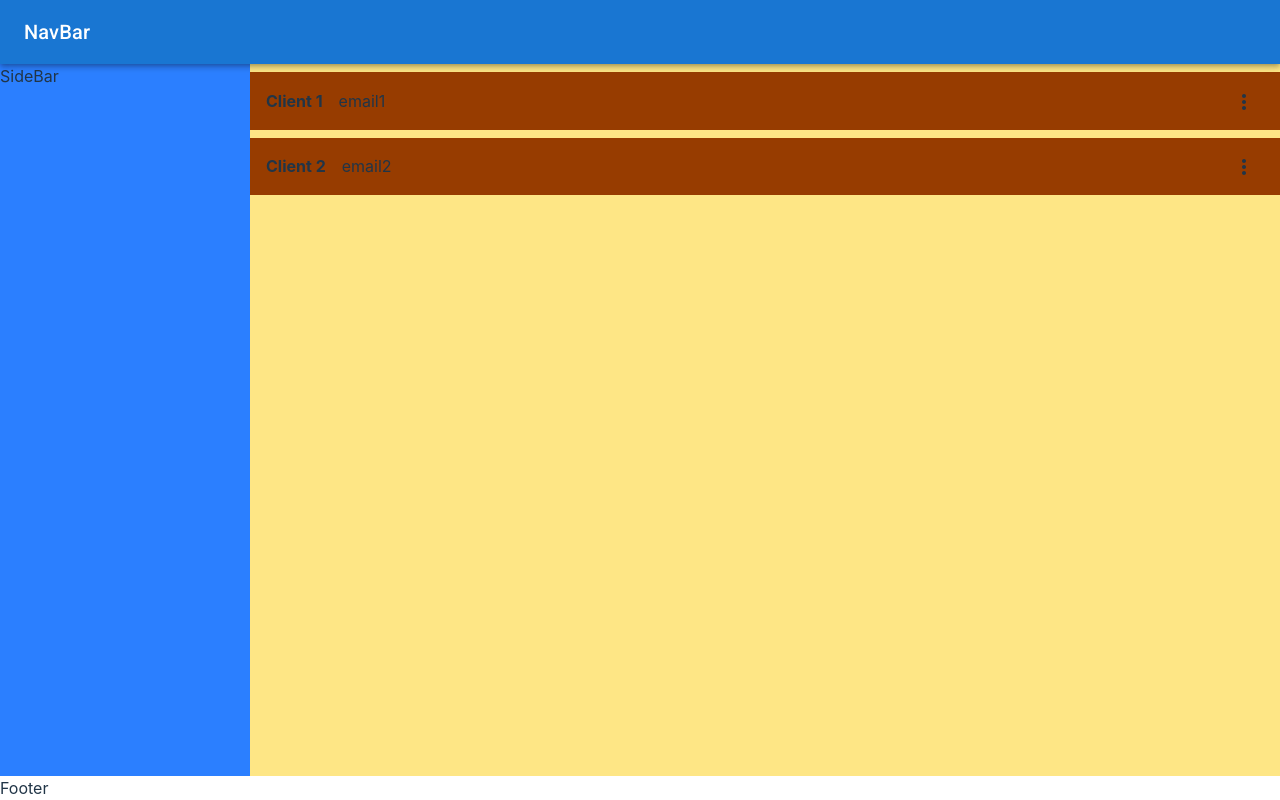
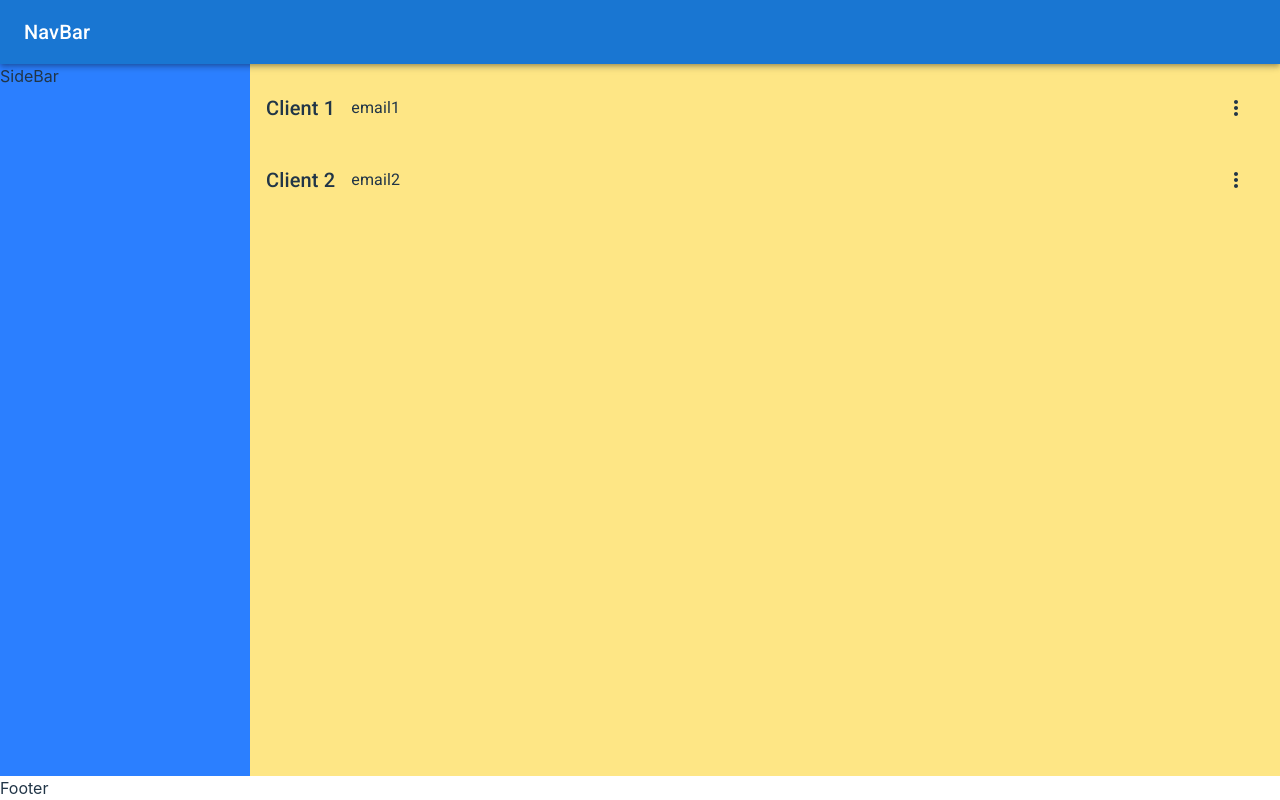
Before and after one commit to ricardoareiaslinhares/nic-project, a React (Vite) app: page /clients in a window 1280 px wide. Built offline with nearby package versions, Linux system fonts and the light colour scheme.

Commit message:
ListDisplay: with MUI

```diff
--- a/src/components/ListDisplay.tsx
+++ b/src/components/ListDisplay.tsx
@@ -1,5 +1,6 @@
 import MoreVertIcon from "@mui/icons-material/MoreVert";
-import { Box, ListItem, List } from "@mui/material";
+import { Box, ListItem, List, Typography, ListItemButton } from "@mui/material";
+import { useState } from "react";
 
 interface Item {
   id: number;
@@ -10,9 +11,31 @@ interface Item {
 interface Props<T extends Item> {
   items: T[];
   proprieties: (keyof T)[];
+  link?: string;
 }
 
 const ListDisplay = <T extends Item>({ items, proprieties }: Props<T>) => {
+  const [selectedId, setSelectedId] = useState(1);
+
+  const handleListItemClick = (
+    id: number,
+    event: React.MouseEvent<HTMLButtonElement, MouseEvent>
+  ) => {
+
+
+    setSelectedId(id);
+    console.log(id);
+  };
+
+  const handleListButtonClick = (
+    id: number,
+    event: React.MouseEvent<HTMLDivElement, MouseEvent>
+  ) => {
+
+    event.stopPropagation();
+    setSelectedId(id);
+    console.log(id, "from menu");
+  };
 
   return (
     <List
@@ -20,27 +43,47 @@ const ListDisplay = <T extends Item>({ items, proprieties }: Props<T>) => {
         display: "flex",
         flex: 1,
         flexDirection: "column",
-        gap: 1,
         height: "60px",
       }}
     >
       {items.map((item) => (
-        <ListItem
+        <ListItemButton
+
           key={item.id}
-          className="flex flex-1 flex-row bg-amber-800 hover:bg-slate-300 hover:cursor-pointer justify-between items-center "
+          onClick={(event) => handleListItemClick(item.id, event)}
+          className="flex flex-1 flex-row border-b-1 hover:bg-slate-300 hover:cursor-pointer justify-end items-center "
         >
-            <p className="font-bold mr-4"> {item.name}</p>
+          <Typography variant="h6" mr={2}>
+            {item.name}
+          </Typography>
           <div className=" flex flex-1 gap-4">
             {proprieties.map((prop) => (
               <Box key={prop.toString()}>
-                <p>{item[prop]}</p>
+                <Typography>{item[prop]}</Typography>
               </Box>
             ))}
           </div>
-          <Box className="ml-4 hover:bg-amber-100 hover:rounded-full p-2">
+
+          <ListItemButton
+            onClick={(event) => handleListButtonClick(item.id, event)}
+            onMouseDown={(event) => event.stopPropagation()} //stops parent ripple effect
+            sx={{
+              display: "flex",
+              flex: 0,
+              alignItems: "center",
+              minWidth: "unset",
+              justifyContent: "center",
+              borderRadius: "9999px",
+              bgcolor: "transparent",
+              transition: "background-color 0.2s ease-in-out",
+              ":hover": { cursor: "pointer", bgcolor: "aquamarine" },
+              ml: 4,
+              p: 2,
+            }}
+          >
             <MoreVertIcon />
-          </Box>
-        </ListItem>
+          </ListItemButton>
+        </ListItemButton>
       ))}
     </List>
   );
```
